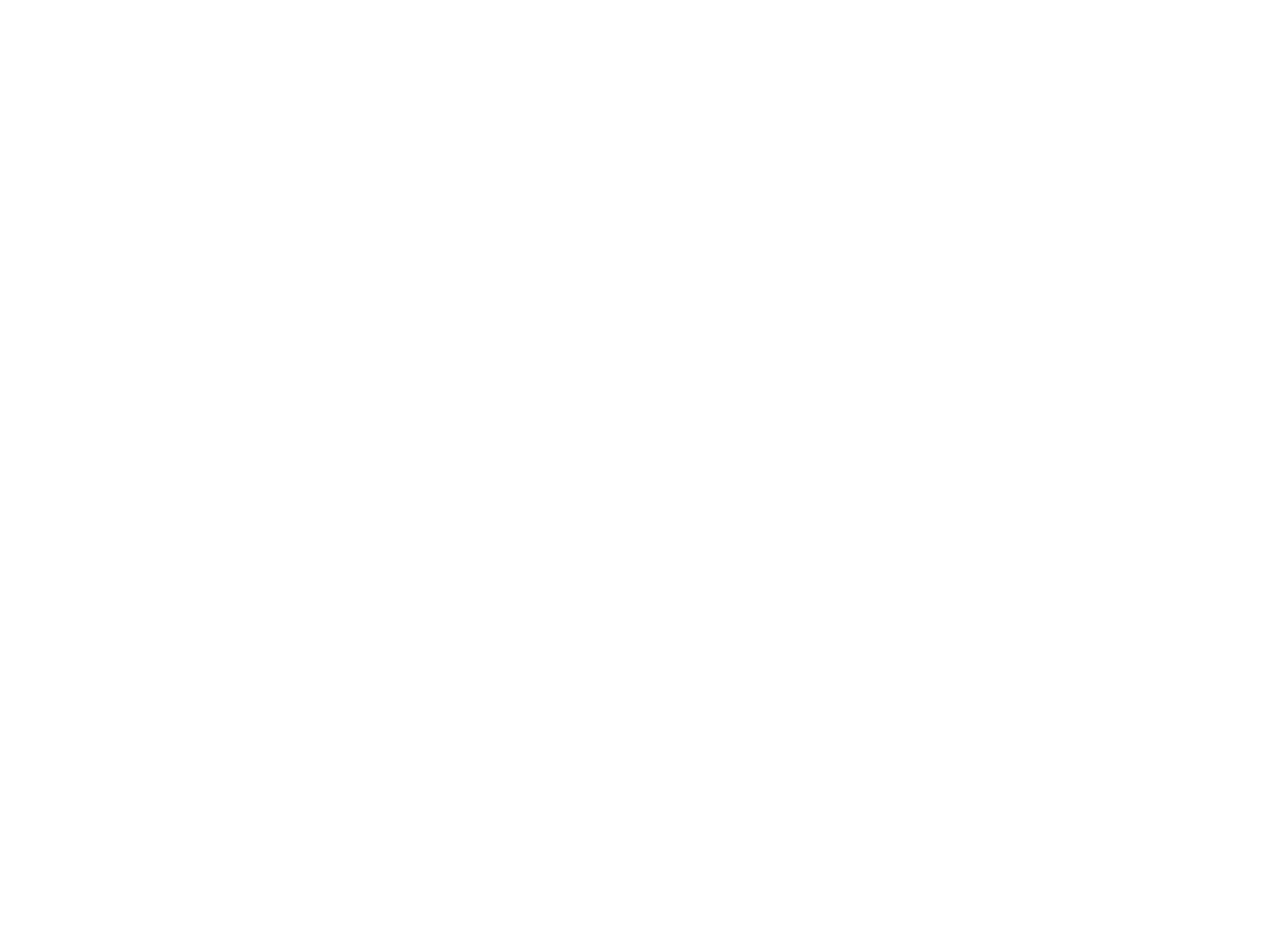
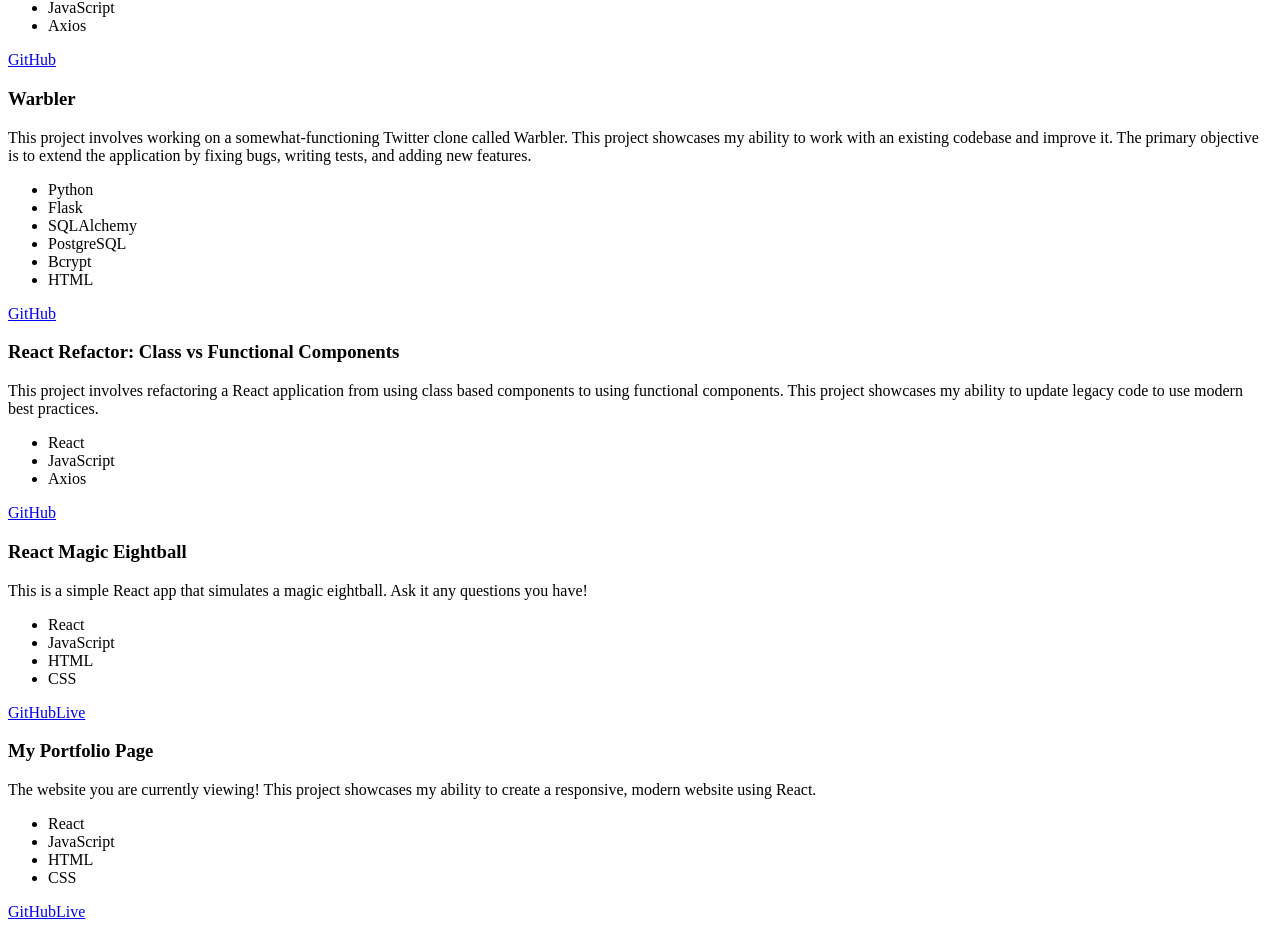
Before and after one commit to njsimm/portfolio, a React (Vite) app: page / in a window 1280 px wide. Shown: the part 1139-2068 px from the top of the page. Before the commit the page ends 869 px from the top, so only its background shows below. Built offline with nearby package versions, Linux system fonts and the light colour scheme.

Commit message:
added projects components. modified skills components

```diff
--- a/src/App.jsx
+++ b/src/App.jsx
@@ -2,7 +2,7 @@
 import Navbar from "./Navbar";
 import AboutMe from "./AboutMe";
 import SkillsList from "./SkillsList";
-import skills from "./Skills";
+import ProjectsList from "./ProjectsList";
 
 function App() {
   return (
@@ -14,7 +14,8 @@
       </header>
       <main>
         <AboutMe />
-        <SkillsList skills={skills} />
+        <SkillsList />
+        <ProjectsList />
       </main>
     </div>
   );
--- /dev/null
+++ b/src/Projects.jsx
@@ -0,0 +1,71 @@
+const projects = [
+  {
+    name: "MarketCap Metrics",
+    description:
+      "MarketCap Metrics is designed to facilitate the comparison of market capitalization between different asset types.",
+    image: "placeholder.jpg",
+    //video of using the app
+    skillsUsed: [
+      "Python",
+      "Flask",
+      "SQLAlchemy",
+      "PostgreSQL",
+      "Bcrypt",
+      "HTML",
+      "CSS",
+      "JavaScript",
+      "Axios",
+    ],
+    githubLink: "https://github.com/njsimm/MarketCap-Metrics",
+    liveLink: null,
+  },
+  {
+    name: "Warbler",
+    description:
+      "This project involves working on a somewhat-functioning Twitter clone called Warbler. This project showcases my ability to work with an existing codebase and improve it. The primary objective is to extend the application by fixing bugs, writing tests, and adding new features.",
+    image: "placeholder.jpg",
+    //video of using the app
+    skillsUsed: [
+      "Python",
+      "Flask",
+      "SQLAlchemy",
+      "PostgreSQL",
+      "Bcrypt",
+      "HTML",
+    ],
+    githubLink: "https://github.com/njsimm/Warbler-Springboard",
+    liveLink: null,
+  },
+  {
+    name: "React Refactor: Class vs Functional Components",
+    description:
+      "This project involves refactoring a React application from using class based components to using functional components. This project showcases my ability to update legacy code to use modern best practices.",
+    image: "placeholder.jpg",
+    //video of using the app
+    skillsUsed: ["React", "JavaScript", "Axios"],
+    githubLink: "https://github.com/njsimm/refactoring-react-class-vs-function",
+    liveLink: null,
+  },
+  {
+    name: "React Magic Eightball",
+    description:
+      "This is a simple React app that simulates a magic eightball. Ask it any questions you have! ",
+    image: "placeholder.jpg",
+    //video of using the app
+    skillsUsed: ["React", "JavaScript", "HTML", "CSS"],
+    githubLink: "https://github.com/njsimm/react-magic-eightball",
+    liveLink: "https://njsimm.github.io/react-magic-eightball/",
+  },
+  {
+    name: "My Portfolio Page",
+    description:
+      "The website you are currently viewing! This project showcases my ability to create a responsive, modern website using React.",
+    image: "placeholder.jpg",
+
+    skillsUsed: ["React", "JavaScript", "HTML", "CSS"],
+    githubLink: "add when complete",
+    liveLink: "add when complete",
+  },
+];
+
+export default projects;
--- /dev/null
+++ b/src/ProjectsList.jsx
@@ -0,0 +1,51 @@
+import React from "react";
+import "./ProjectsList.css";
+import projects from "./Projects";
+
+const ProjectsList = () => {
+  return (
+    <section className="ProjectsList">
+      <header className="ProjectsList-header">
+        <h2>Projects</h2>
+      </header>
+
+      {projects.map((project) => {
+        return (
+          <div key={project.name}>
+            <h3>{project.name}</h3>
+            <div>
+              <p>{project.description}</p>
+            </div>
+            {/* <img src={project.image} alt={project.name} /> */}
+            {/* <video /> */}
+            <ul>
+              {project.skillsUsed.map((skill) => {
+                return <li key={skill}>{skill}</li>;
+              })}
+            </ul>
+            <div>
+              <a
+                href={project.githubLink}
+                target="_blank"
+                rel="noopener noreferrer"
+              >
+                GitHub
+              </a>
+              {project.liveLink && (
+                <a
+                  href={project.liveLink}
+                  target="_blank"
+                  rel="noopener noreferrer"
+                >
+                  Live
+                </a>
+              )}
+            </div>
+          </div>
+        );
+      })}
+    </section>
+  );
+};
+
+export default ProjectsList;
--- a/src/Skills.jsx
+++ b/src/Skills.jsx
@@ -17,7 +17,7 @@
   },
   {
     type: "Tools",
-    skills: ["Bcrypt", "Git", "GitHub"],
+    skills: ["Bcrypt", "Git", "GitHub", "Axios"],
   },
   {
     type: "Testing",
--- a/src/SkillsList.jsx
+++ b/src/SkillsList.jsx
@@ -1,7 +1,8 @@
 import React from "react";
 import "./SkillsList.css";
+import skills from "./Skills";
 
-const SkillList = ({ skills }) => {
+const SkillList = () => {
   return (
     <section className="SkillsList">
       <header className="SkillsList-header">
```
Also changed, not shown: src/ProjectsList.css (added).
